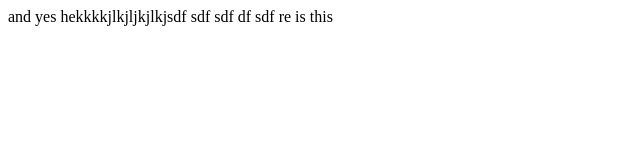
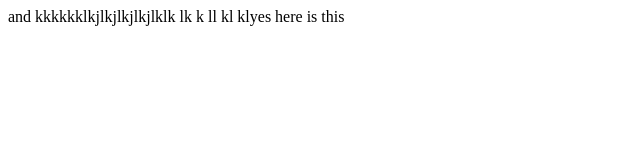
Before and after one commit to runnedrun/my-other-project, a plain HTML site: page index.html in a window 1280 px wide. Shown: the full height of the page, 0-640 px from the left. Drawn offline with Linux system fonts and the light colour scheme.

Commit message:
Classadoo autocommit

```diff
--- a/index.html
+++ b/index.html
@@ -3,7 +3,7 @@
   </head>
   <body>
     <div>
-      and yes hekkkkjlkjljkjlkjsdf sdf  sdf df sdf  re is this
+      and kkkkkklkjlkjlkjlkjlklk lk k ll kl klyes here is this
     </div>
   </body>
 </html>
```
